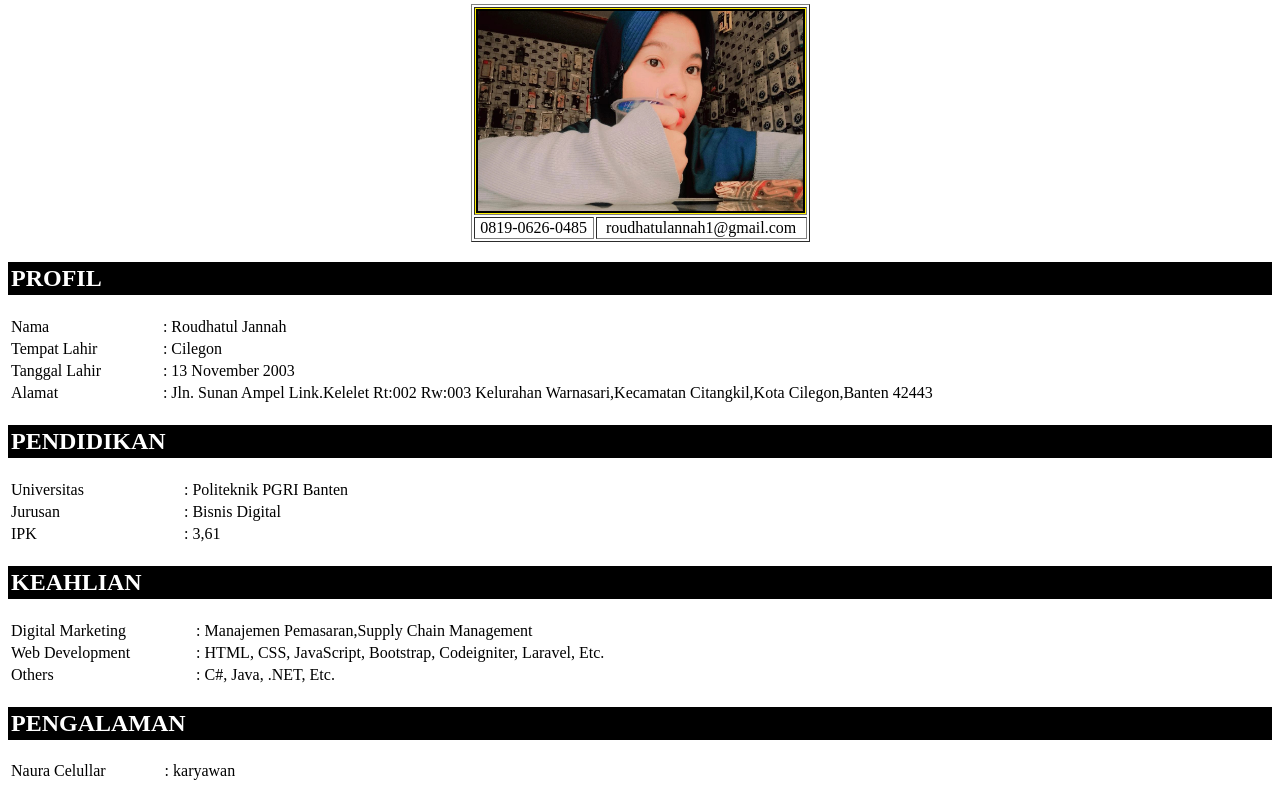
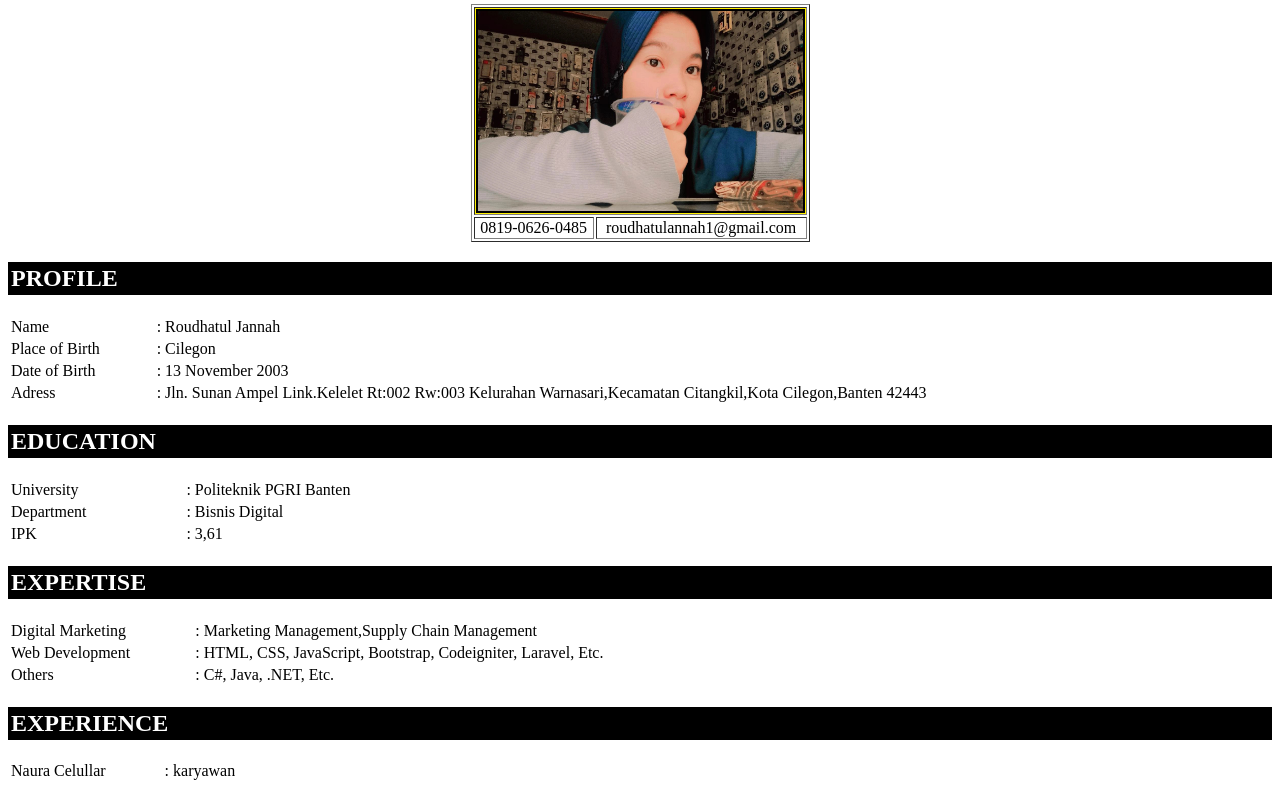
Before and after one commit to roudhatul/UAS-CV, a plain HTML site: page index.html in a window 1280 px wide. Shown: the part 155-952 px from the top of the page. Drawn offline with Linux system fonts and the light colour scheme.

Commit message:
index.html

```diff
--- a/index.html
+++ b/index.html
@@ -44,33 +44,33 @@ background-color: blue;
 <td> 0819-0626-0485 </td>
 <td> roudhatulannah1@gmail.com </td></tr>
 </table>
-<h2 id="1">PROFIL</h2>
+<h2 id="1">PROFILE</h2>
 <table align="center">
 <tr>
-<td width="1%">Nama</td>
+<td width="1%">Name</td>
 <td width="10%">: Roudhatul Jannah</td>
 </tr>
 <tr>
-<td width="1%">Tempat Lahir</td>
+<td width="1%">Place of Birth</td>
 <td width="10%">: Cilegon</td>
 </tr>
 <tr>
-<td width="1%">Tanggal Lahir</td>
+<td width="1%">Date of Birth</td>
 <td width="10%">: 13 November 2003</td>
 </tr>
 <tr>
-<td width="1%">Alamat</td>
+<td width="1%">Adress</td>
 <td width="10%">: Jln. Sunan Ampel Link.Kelelet Rt:002 Rw:003 Kelurahan Warnasari,Kecamatan Citangkil,Kota Cilegon,Banten 42443</td>
 </tr>
 </table>
-<h2 id="2">PENDIDIKAN</h2>
+<h2 id="2">EDUCATION</h2>
 <table align="center">
 <tr>
-<td width="1%">Universitas</td>
+<td width="1%">University</td>
 <td width="10%">: Politeknik PGRI Banten </td>
 </tr>
 <tr>
-<td width="1%">Jurusan</td>
+<td width="1%">Department</td>
 <td width="10%">: Bisnis Digital</td>
 </tr>
 <tr>
@@ -78,11 +78,11 @@ background-color: blue;
 <td width="10%">: 3,61</td>
 </tr>
 </table>
-<h2 id="3">KEAHLIAN</h2>
+<h2 id="3">EXPERTISE</h2>
 <table align="center">
 <tr>
 <td width="1%">Digital Marketing</td>
-<td width="10%">: Manajemen Pemasaran,Supply Chain Management</td>
+<td width="10%">: Marketing Management,Supply Chain Management</td>
 </tr>
 <tr>
 <td width="1%">Web Development</td>
@@ -93,14 +93,14 @@ background-color: blue;
 <td width="10%">: C#, Java, .NET, Etc.</td>
 </tr>
 </table>
-<h2 id="4">PENGALAMAN</h2>
+<h2 id="4">EXPERIENCE</h2>
 <table align="center">
 <tr>
 <td width="1%">Naura Celullar</td>
 <td width="10%">: karyawan</td>
 </tr>
 </table>
-<h2 id="5">KONTAK</h2>
+<h2 id="5">CONTACK</h2>
 <table align="center">
 <tr>
 <td width="1%">Instagram</td>
```
